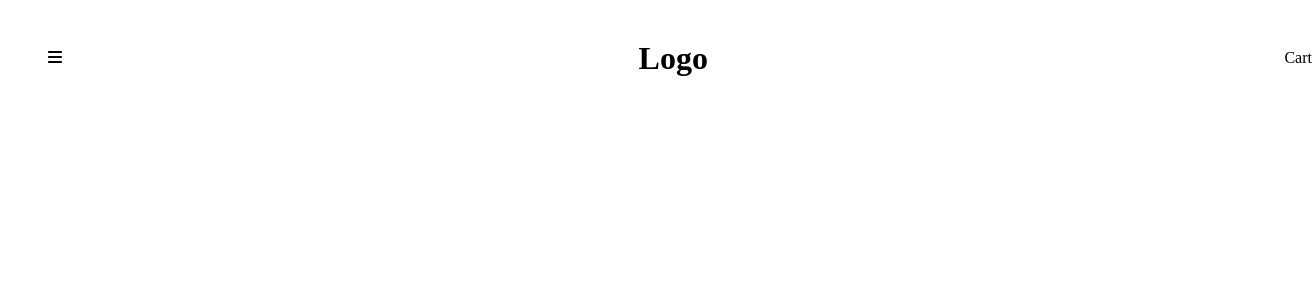
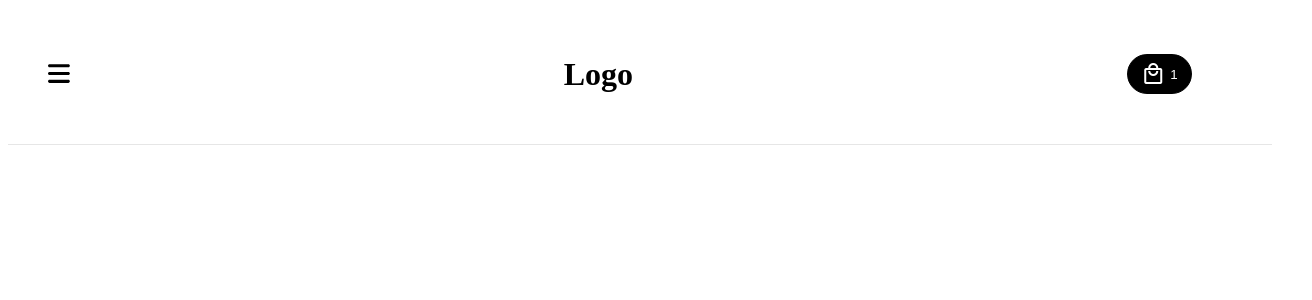
Before and after one commit to Hemenhk/akkadian-ecommerce-vue, a Vue app: page / in a window 1280 px wide. Shown: the top 300 px of the page, 1312 px wide, since content can reach past the window. Built offline with nearby package versions, Linux system fonts and the light colour scheme.

Commit message:
Create cart icon component

```diff
--- a/public/index.html
+++ b/public/index.html
@@ -8,6 +8,10 @@
     <link
       href="https://fonts.googleapis.com/css2?family=Inter:wght@100;200;300;400;500;600;700;800&family=Noto+Sans:wght@100;200;300;400;500;600;700&display=swap"
       rel="stylesheet"
+    />
+    <link
+      rel="stylesheet"
+      href="https://fonts.googleapis.com/css2?family=Material+Symbols+Outlined:opsz,wght,FILL,GRAD@20..48,100..700,0..1,-50..200"
     />
     <title><%= htmlWebpackPlugin.options.title %></title>
   </head>
--- a/src/App.vue
+++ b/src/App.vue
@@ -1,13 +1,13 @@
 <template>
-  <TheHeader />
+  <div class="app"><TheHeader /></div>
 </template>
 
 <script setup>
-import TheHeader from './components/navigation/TheHeader.vue';
-
-
+import TheHeader from "./components/navigation/TheHeader.vue";
 </script>
 
 <style>
-
+/* .app {
+  overflow:hidden ;
+} */
 </style>
--- /dev/null
+++ b/src/components/cart-icon/TheCartIcon.vue
@@ -0,0 +1,42 @@
+<template>
+  <div class="cart-container">
+    <button class="cart-icon">
+      <div>
+        <span class="material-symbols-outlined"> local_mall </span
+        ><span>1</span>
+      </div>
+    </button>
+  </div>
+</template>
+
+<script setup></script>
+
+<style scoped>
+.cart-icon {
+  width: 65px;
+  height: 40px;
+  border: 1px solid black;
+  border-radius: 30px;
+  background-color: #000;
+  background: linear-gradient(to right, white 50%, black 50%);
+  background-size: 200% 100%;
+  background-position: right bottom;
+  transition: all 0.5s ease-out;
+
+  color: #fff;
+  cursor: pointer;
+}
+
+.cart-icon:hover {
+  background-position: left bottom;
+
+  color: #000;
+}
+
+.cart-icon div {
+  display: flex;
+  justify-content: center;
+  align-items: center;
+  gap: 5px;
+}
+</style>
--- a/src/components/navigation/TheHeader.vue
+++ b/src/components/navigation/TheHeader.vue
@@ -1,6 +1,6 @@
 <template>
   <div class="header">
-    <div>
+    <div class="drawer-icon">
       <div v-if="!drawerIsOpen" class="open-button" @click="toggleDrawer">
         <font-awesome-icon class="menu-icon" icon="bars" />
       </div>
@@ -9,12 +9,13 @@
       </div>
     </div>
     <div><h1>Logo</h1></div>
-    <div>Cart</div>
+    <div class="cart-container"><TheCartIcon /></div>
   </div>
 </template>
 
 <script setup>
 import TheNavDrawer from "./TheNavDrawer.vue";
+import TheCartIcon from ".././cart-icon/TheCartIcon.vue"
 import { ref } from "vue";
 
 const drawerIsOpen = ref(false);
@@ -34,8 +35,23 @@ const closeDrawer = () => {
   display: flex;
   justify-content: space-between;
   align-items: center;
-  margin: 0px 40px;
+
 
   height: 100px;
+  padding-bottom: 20px;
+  border-bottom: 1px solid rgb(230, 230, 230);
 }
+
+.drawer-icon {
+  margin-left: 40px;
+}
+
+.cart-container {
+    margin-right: 40px;
+}
+.menu-icon {
+  height: 25px;
+  cursor: pointer;
+}
+
 </style>
--- a/src/components/navigation/TheNavDrawer.vue
+++ b/src/components/navigation/TheNavDrawer.vue
@@ -87,8 +87,11 @@ const closeDrawer = () => emit("closeDrawer");
   left: 0;
   width: 100%;
   height: 100%;
-  background-color: rgba(0, 0, 0, 0.3);
+  background-color: rgba(0, 0, 0, 0.1);
   z-index: 1;
+
+  background-position: right bottom;
+
 }
 
 @keyframes openDrawer {
```
